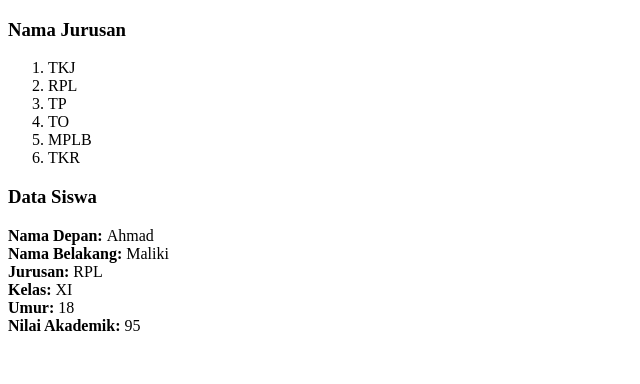
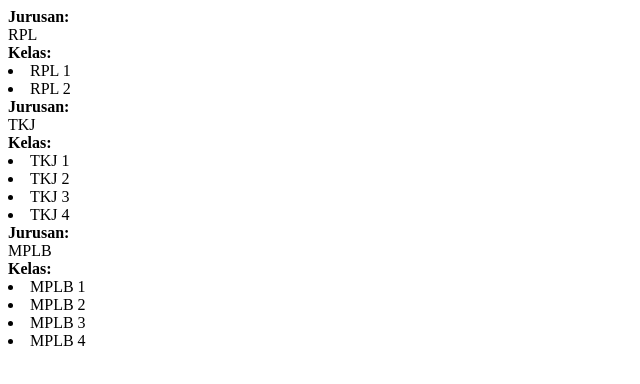
Before and after one commit to Muad-syntax/javascript, a plain HTML site: page aray/aray.html in a window 1280 px wide. Shown: the whole page, without its empty margins (0-640 px from the left). Drawn offline with Linux system fonts and the light colour scheme.

Commit message:
looping object & aray

```diff
--- a/aray/aray.html
+++ b/aray/aray.html
@@ -6,6 +6,6 @@
     <title>Document</title>
 </head>
 <body>
-    <script src="aray.js"></script>
+    <script src="loopingAray.js"></script>
 </body>
 </html>
--- a/aray/aray.js
+++ b/aray/aray.js
@@ -15,9 +15,7 @@ let dataSiswa = {
     nilaiAkademik: 95
 }
 document.writeln("<h3>Data Siswa</h3>")
-document.writeln(`<b>Nama Depan: </b>${dataSiswa.namaDepan}`)
-document.writeln(`<br><b>Nama Belakang: </b>${dataSiswa.namaBelakang}`)
-document.writeln(`<br><b>Jurusan: </b>${dataSiswa.jurusan}`)
-document.writeln(`<br><b>Kelas: </b>${dataSiswa.kelas}`)
-document.writeln(`<br><b>Umur: </b>${dataSiswa.umur}`)
-document.writeln(`<br><b>Nilai Akademik: </b>${dataSiswa.nilaiAkademik}`)
+
+for(let key in dataSiswa) {
+    document.write(`<b>${key}: </b>${dataSiswa[key]}<br>`)
+}
--- /dev/null
+++ b/aray/loopingAray.js
@@ -0,0 +1,22 @@
+let daftarJurusan = [
+    {
+        nama : "RPL",
+        kelas : ["RPL 1", "RPL 2"]
+    },
+    {
+        nama : "TKJ",
+        kelas : ["TKJ 1", "TKJ 2", "TKJ 3", "TKJ 4",]
+    },
+    {
+        nama : "MPLB",
+        kelas : ["MPLB 1", "MPLB 2", "MPLB 3", "MPLB 4",]
+    }
+];
+
+daftarJurusan.forEach(function(jurusan){
+    document.write(`<b>Jurusan: </b><br>${jurusan.nama}<br>`);
+    document.write("<b>Kelas:</b>")
+    jurusan.kelas.forEach(function(kelas){
+        document.write(`<li>${kelas}</li>`)
+    })
+})
```
